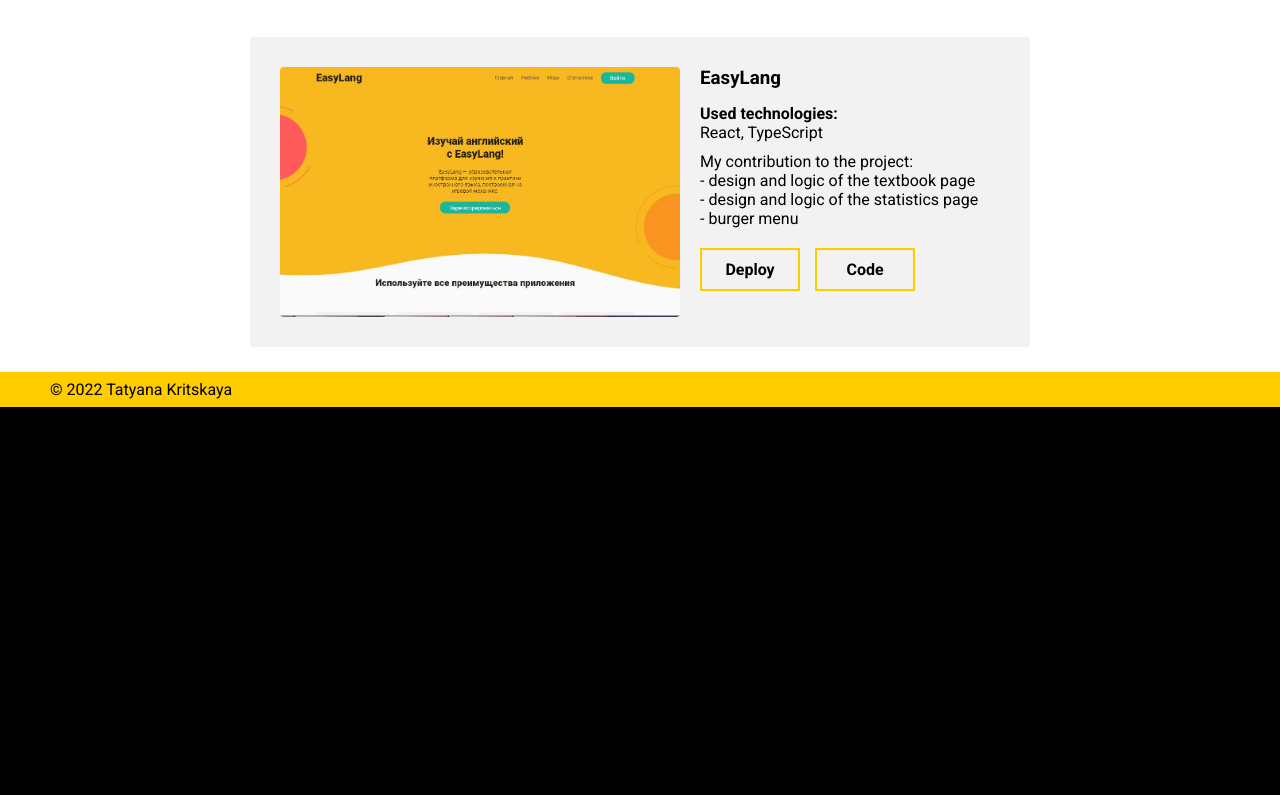
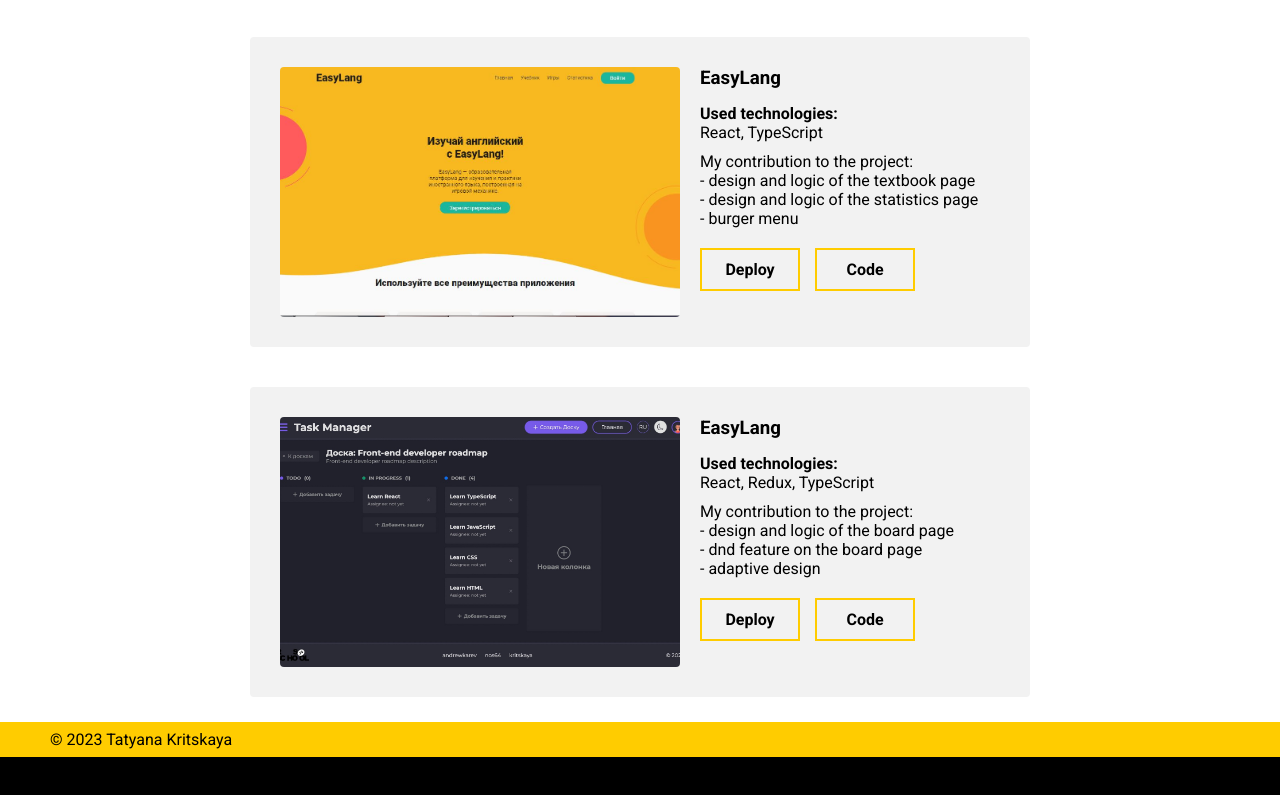
Before and after one commit to kritskaya/CV, a plain HTML site: page index.html in a window 1280 px wide. Shown: the part 4080-4875 px from the top of the page. Before the commit the page ends 4547 px from the top, so only its background shows below. Drawn offline with Linux system fonts and the light colour scheme.

Commit message:
feat: update projects section

```diff
--- a/index.html
+++ b/index.html
@@ -347,11 +347,31 @@
               </div>
             </div>
           </li>
+          <li class="projects__item">
+            <img class="projects__img" src="./assets/images/projects/task-manager.jpg" alt="project">
+            <div class="projects__content">
+              <h3 class="projects__name">EasyLang</h3>
+              <div class="projects__technologies">
+                <h4>Used technologies:</h4>
+                <p>React, Redux, TypeScript</p>
+              </div>
+              <div class="projects__description">
+                <p>My contribution to the project:</p>
+                <p>- design and logic of the board page</p>
+                <p>- dnd feature on the board page</p>
+                <p>- adaptive design</p>
+              </div>
+              <div class="projects__links">
+                <a class="projects__link" href="https://rss-project-management-app.netlify.app/">Deploy</a>
+                <a class="projects__link" href="https://github.com/kritskaya/project-management-app">Code</a>
+              </div>
+            </div>
+          </li>
         </ul>
       </section>
     </main>
     <footer class="footer">
-      <div class="footer__copyright">© 2022 Tatyana Kritskaya</div>
+      <div class="footer__copyright">© 2023 Tatyana Kritskaya</div>
     </footer>
   </div>
   <script src="./js/index.js"></script>
```
Also changed, not shown: assets/images/projects/task-manager.jpg (added).
